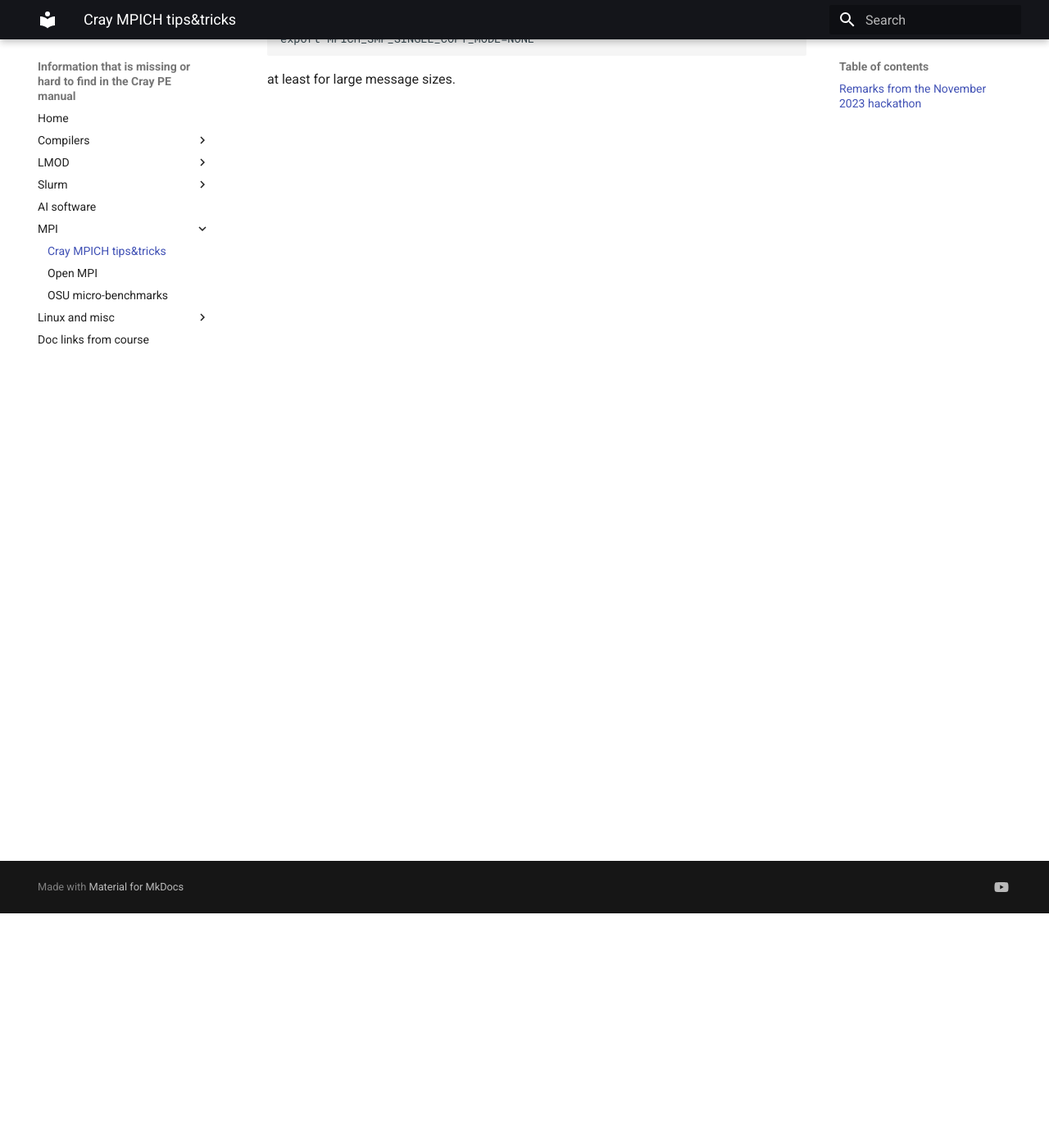
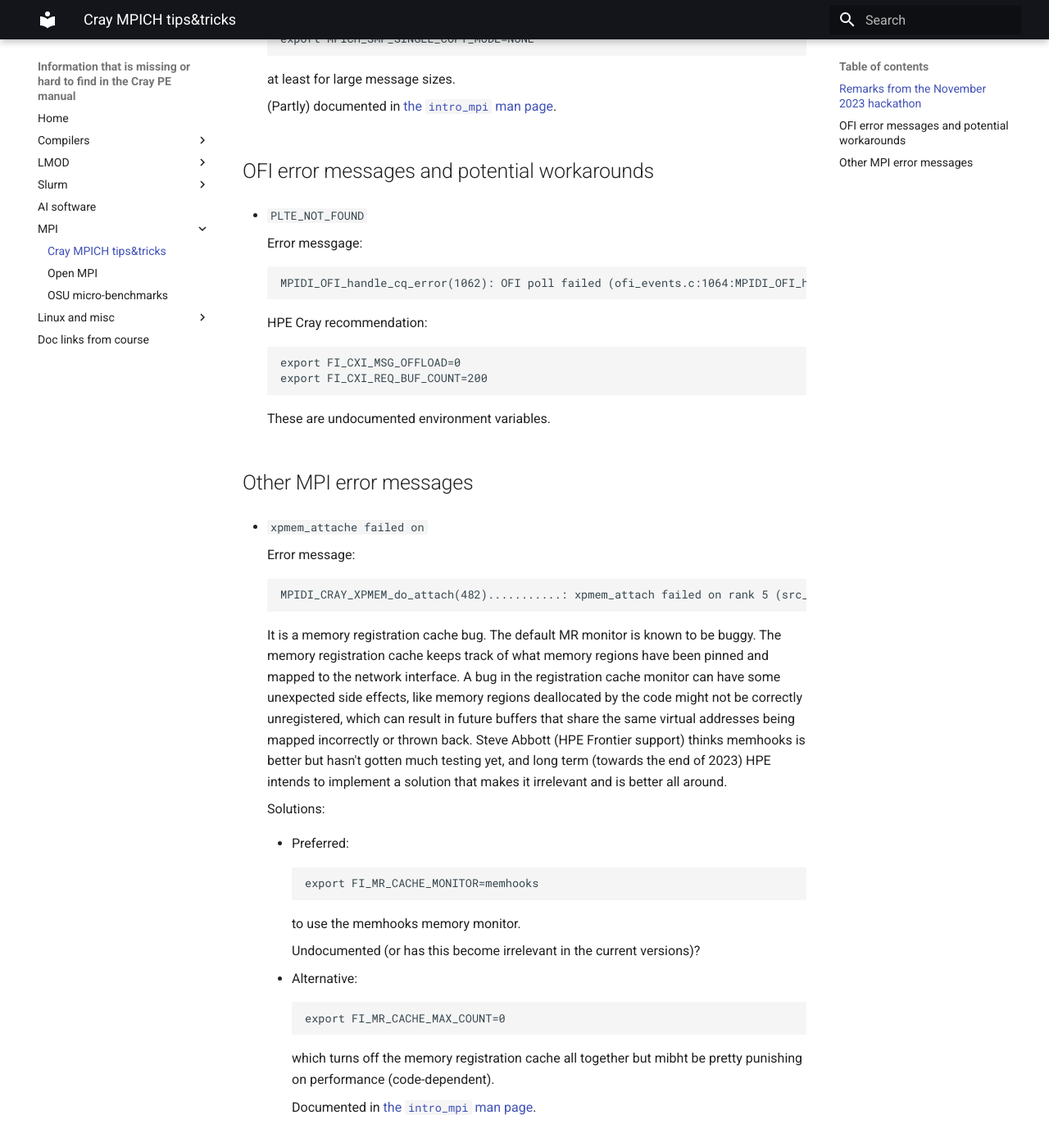
Before and after one commit to klust/LUMI-tips-and-tricks, an MkDocs documentation site: the page built from docs/05_MPI/05_01_Cray_MPICH_tips.md, in a window 1280 px wide and 1400 px high, scrolled down 286 px. Shown: the whole window at 82% size. Built offline with MkDocs 1.6.1 and Material for MkDocs 9.7.7, drawn with Linux system fonts in a browser that asks for light colours.

Commit message:
Adding additional Cray MPICH tips, mostly to resolve errors.

````diff
--- a/docs/05_MPI/05_01_Cray_MPICH_tips.md
+++ b/docs/05_MPI/05_01_Cray_MPICH_tips.md
@@ -12,3 +12,60 @@
     ```
 
     at least for large message sizes.
+
+    (Partly) documented in [the `intro_mpi` man page](https://cpe.ext.hpe.com/docs/mpt/mpich/intro_mpi.html#smp-environment-variables).
+
+
+## OFI error messages and potential workarounds
+
+-   `PLTE_NOT_FOUND`
+
+    Error messgage:
+
+    ```
+    MPIDI_OFI_handle_cq_error(1062): OFI poll failed (ofi_events.c:1064:MPIDI_OFI_handle_cq_error:Input/output error - PTLTE_NOT_FOUND)
+    ```
+
+    HPE Cray recommendation:
+
+    ```
+    export FI_CXI_MSG_OFFLOAD=0
+    export FI_CXI_REQ_BUF_COUNT=200
+    ```
+
+    These are undocumented environment variables.
+
+
+## Other MPI error messages
+
+-   `xpmem_attache failed on`
+
+    Error message:
+
+    ```
+    MPIDI_CRAY_XPMEM_do_attach(482)...........: xpmem_attach failed on rank 5 (src_rank 20, vaddr 0x3abf5b20, len 2400)
+    ```
+
+    It is a memory registration cache bug. The default MR monitor is known to be buggy. The memory registration cache keeps track of what memory regions have been pinned and mapped to the network interface. A bug in the registration cache monitor can have some unexpected side effects, like memory regions deallocated by the code might not be correctly unregistered, which can result in future buffers that share the same virtual addresses being mapped incorrectly or thrown back. Steve Abbott (HPE Frontier support) thinks memhooks is better but hasn't gotten much testing yet, and long term (towards the end of 2023) HPE intends to implement a solution that makes it irrelevant and is better all around.
+
+    Solutions:
+
+    -   Preferred:
+
+        ```
+        export FI_MR_CACHE_MONITOR=memhooks
+        ```
+
+        to use the memhooks memory monitor.
+
+        Undocumented (or has this become irrelevant in the current versions)?
+
+    -   Alternative:
+
+        ```
+        export FI_MR_CACHE_MAX_COUNT=0
+        ```
+
+        which turns off the memory registration cache all together but mibht be pretty punishing on performance (code-dependent).
+
+        Documented in [the `intro_mpi` man page](https://cpe.ext.hpe.com/docs/mpt/mpich/intro_mpi.html).
````
